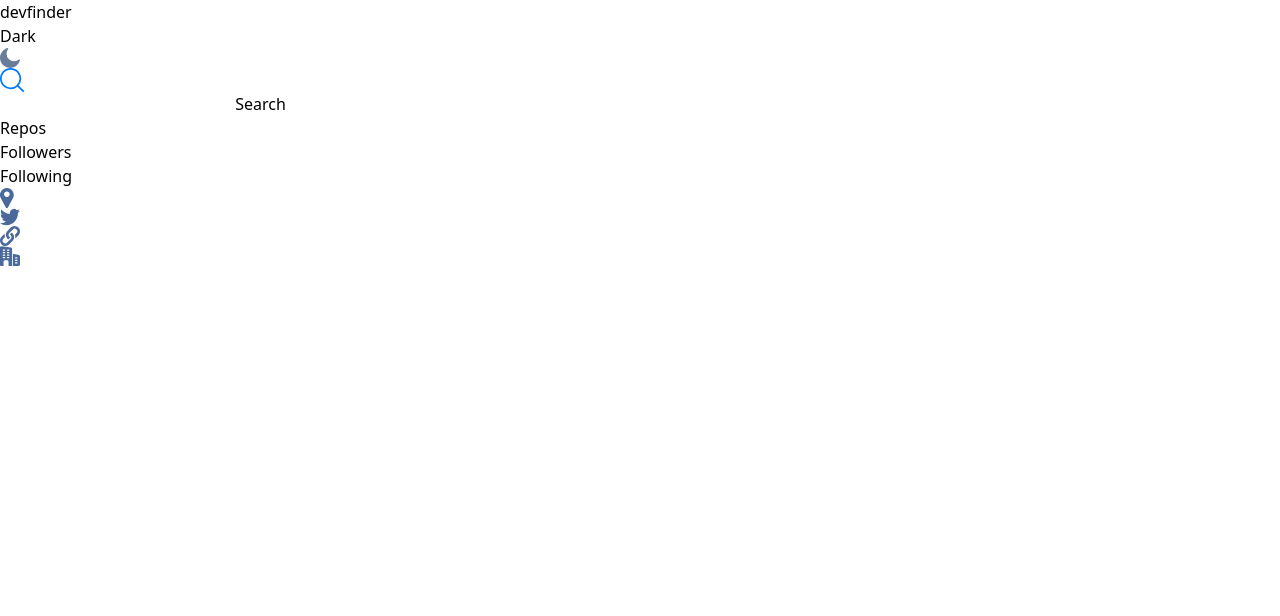
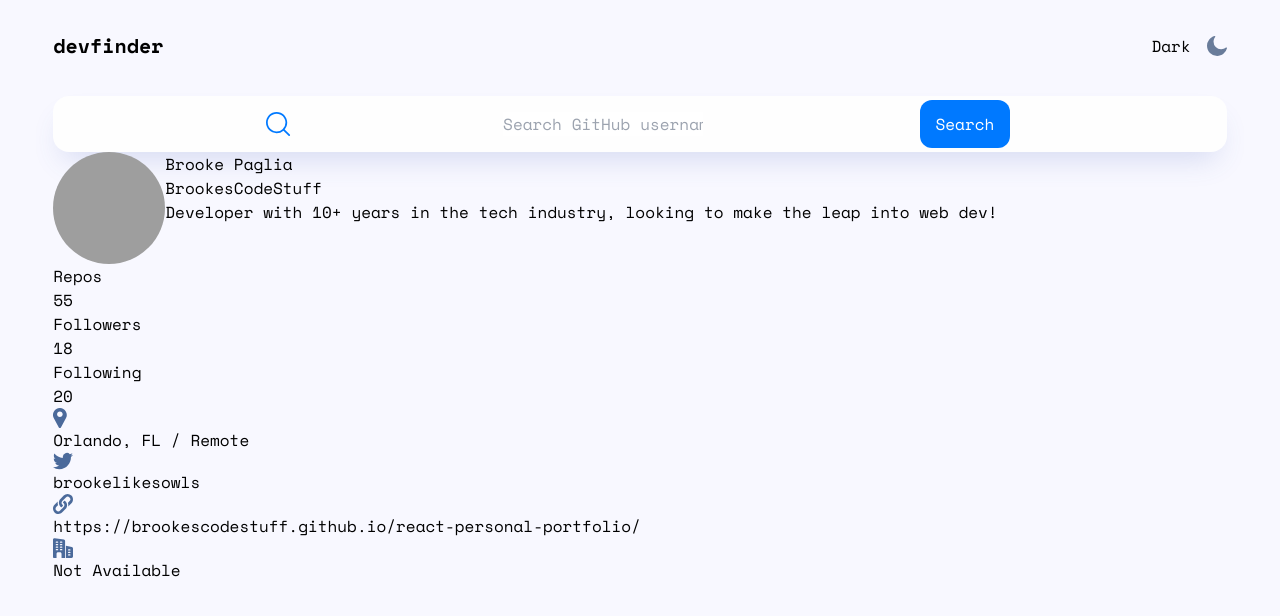
Before and after one commit to BrookesCodeStuff/github-user-search, a website: page index.html in a window 1280 px wide. Drawn offline with nearby package versions, Linux system fonts and the light colour scheme; grey boxes are pictures that could not be loaded.

Commit message:
style header and search form

```diff
--- a/index.html
+++ b/index.html
@@ -8,47 +8,100 @@
       type="image/png"
       sizes="32x32"
       href="./assets/icons/favicon-32x32.png" />
+
+    <!-- Google fonts -->
+    <link rel="preconnect" href="https://fonts.googleapis.com" />
+    <link rel="preconnect" href="https://fonts.gstatic.com" crossorigin />
+    <link
+      href="https://fonts.googleapis.com/css2?family=Space+Mono:wght@400;700&display=swap"
+      rel="stylesheet" />
+
     <link rel="stylesheet" href="./assets/css/style.css" />
     <title>Frontend Mentor | GitHub user search app</title>
   </head>
-  <body>
-    <main>
-      <header>
-        <h1>devfinder</h1>
-        <span>Dark <img src="./assets/icons/icon-moon.svg" alt="" /></span>
+  <body class="bg-ghost-white dark:bg-dark-gunmetal font-serif">
+    <main class="container mx-auto w-11/12 mt-8">
+      <header class="flex flex-row justify-between mb-9">
+        <h1 class="font-bold text-xl">devfinder</h1>
+        <div class="flex flex-row justify-evenly items-center">
+          <span class="pr-4">Dark</span>
+          <img class="w-5 h-5" src="./assets/icons/icon-moon.svg" alt="" />
+        </div>
       </header>
 
-      <form>
+      <form
+        class="bg-romance dark:bg-blue-zodiac flex flex-row justify-evenly items-center rounded-2xl shadow-3xl">
         <img src="./assets/icons/icon-search.svg" alt="" />
-        <input id="user-search" type="text" />
-        <button type="submit">Search</button>
+        <input
+          class="form-input focus:outline-none border-none text-blue-zodiac dark:text-white"
+          id="user-search"
+          type="text"
+          placeholder="Search GitHub username..." />
+        <button
+          class="bg-azure text-white py-3 px-4 rounded-xl m-1"
+          type="submit">
+          Search
+        </button>
       </form>
 
       <div id="user-card">
+        <div class="flex flex-row">
+          <img
+            src="https://avatars.githubusercontent.com/u/37314020?v=4"
+            class="rounded-full w-18 h-18 lg:w-28 lg:h-28" />
+          <div>
+            <h1 id="name">Brooke Paglia</h1>
+            <h3 id="username">BrookesCodeStuff</h3>
+            <p>
+              Developer with 10+ years in the tech industry, looking to make the
+              leap into web dev!
+            </p>
+          </div>
+        </div>
         <div id="user-stats">
           <div>
-            <h4 id="repos">Repos</h4>
+            <h4>
+              Repos
+              <h2 id="repos">55</h2>
+            </h4>
           </div>
           <div>
-            <h4 id="followers">Followers</h4>
+            <h4>
+              Followers
+              <h2 id="followers">18</h2>
+            </h4>
           </div>
           <div>
-            <h4 id="following">Following</h4>
+            <h4>
+              Following
+              <h2 id="following">20</h2>
+            </h4>
           </div>
         </div>
 
         <div class="user-location">
-          <div id="location">
+          <div>
             <img src="./assets/icons/icon-location.svg" alt="" />
+            <span id="location">Orlando, FL / Remote</span>
           </div>
-          <div id="twitter">
+          <div>
             <img src="./assets/icons/icon-twitter.svg" alt="" />
+            <span id="twitter">
+              <a href="https://twitter.com/brookelikesowls">brookelikesowls</a>
+            </span>
           </div>
-          <div id="link">
+          <div>
             <img src="./assets/icons/icon-website.svg" alt="" />
+            <span id="link">
+              <a
+                href="https://brookescodestuff.github.io/react-personal-portfolio/">
+                https://brookescodestuff.github.io/react-personal-portfolio/
+              </a>
+            </span>
           </div>
-          <div id="company">
+          <div>
             <img src="./assets/icons/icon-company.svg" alt="" />
+            <span id="company">Not Available</span>
           </div>
         </div>
       </div>
--- a/package.json
+++ b/package.json
@@ -1,5 +1,6 @@
 {
   "devDependencies": {
+    "@tailwindcss/forms": "^0.5.2",
     "tailwindcss": "^3.1.2"
   }
 }
--- a/tailwind.config.js
+++ b/tailwind.config.js
@@ -3,7 +3,30 @@ module.exports = {
   content: ["index.html", "./assets/js/*.js"],
   darkMode: "class",
   theme: {
-    extend: {},
+    extend: {
+      spacing: {
+        18: "4.375rem",
+      },
+      boxShadow: {
+        "3xl": "0px 16px 30px -10px rgba(70, 96, 187, 0.198567)",
+      },
+    },
+    colors: {
+      white: "#ffffff",
+      romance: "#fefefe",
+      "ghost-white": "#f8f8ff",
+      azure: "#0079ff",
+      "slate-grey": "#6697c9a",
+      "kashmir-blue": "#4b6a9b",
+      "ebony-clay": "#2b3442",
+      "big-stone": "#141d2f",
+      "blue-zodiac": "#1e2a47",
+      mist: "#979797",
+      iris: "#4660BB",
+    },
+    fontFamily: {
+      serif: ["Space Mono", "monospace"],
+    },
   },
   plugins: [],
 };
```
Also changed, not shown: assets/css/style.css, 1 other file.
